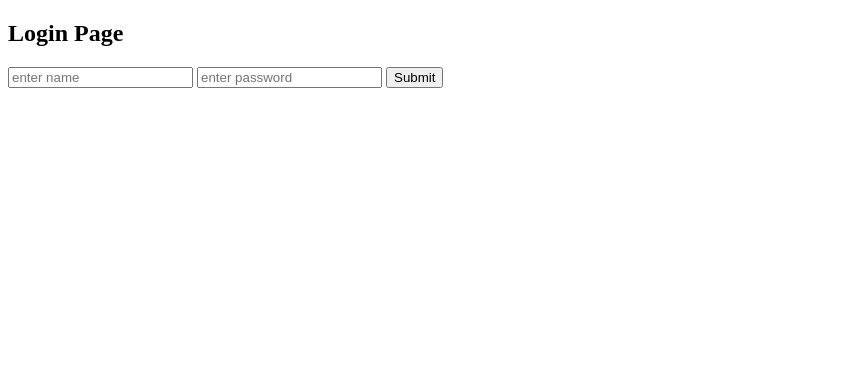
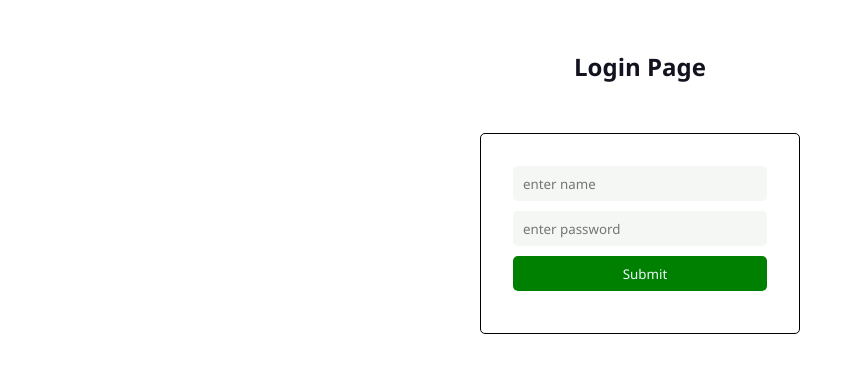
Before and after one commit to SumanPal2023/new_task, a plain HTML site: page login.html in a window 1280 px wide. Shown: the whole page, without its empty margins (0-855 px from the left). Drawn offline with Linux system fonts and the light colour scheme.

Commit message:
added new css

```diff
--- a/login.html
+++ b/login.html
@@ -4,6 +4,7 @@
     <meta charset="UTF-8">
     <meta name="viewport" content="width=device-width, initial-scale=1.0">
     <title>login page</title>
+    <link rel="stylesheet" href="./style.css">
 </head>
 <body>
     <h2>Login Page</h2>
--- /dev/null
+++ b/style.css
@@ -0,0 +1,32 @@
+*{
+    padding: 0;
+    margin: 0;
+    box-sizing: border-box;
+    font-family: 'Segoe UI', Tahoma, Geneva, Verdana, sans-serif;
+}
+h2{
+    margin:50px ;
+    text-align: center;
+     color: rgb(19, 19, 32);
+}
+form{
+    height: fit-content;
+    width: 25%;
+    padding: 2rem;
+    border: 1px solid;
+    border-radius: 5px;
+    margin: auto;
+}
+form input,form button{
+    height: 35px;
+    width: 100%;
+    border: none;
+    background-color: rgb(245, 247, 245);
+    padding-left: 10px;
+    border-radius: 5px;
+    margin-bottom: 10px;
+}
+form button{
+    background-color: green;
+    color: aliceblue;
+}
```
Also changed, not shown: index.html (+1 -1 lines).
